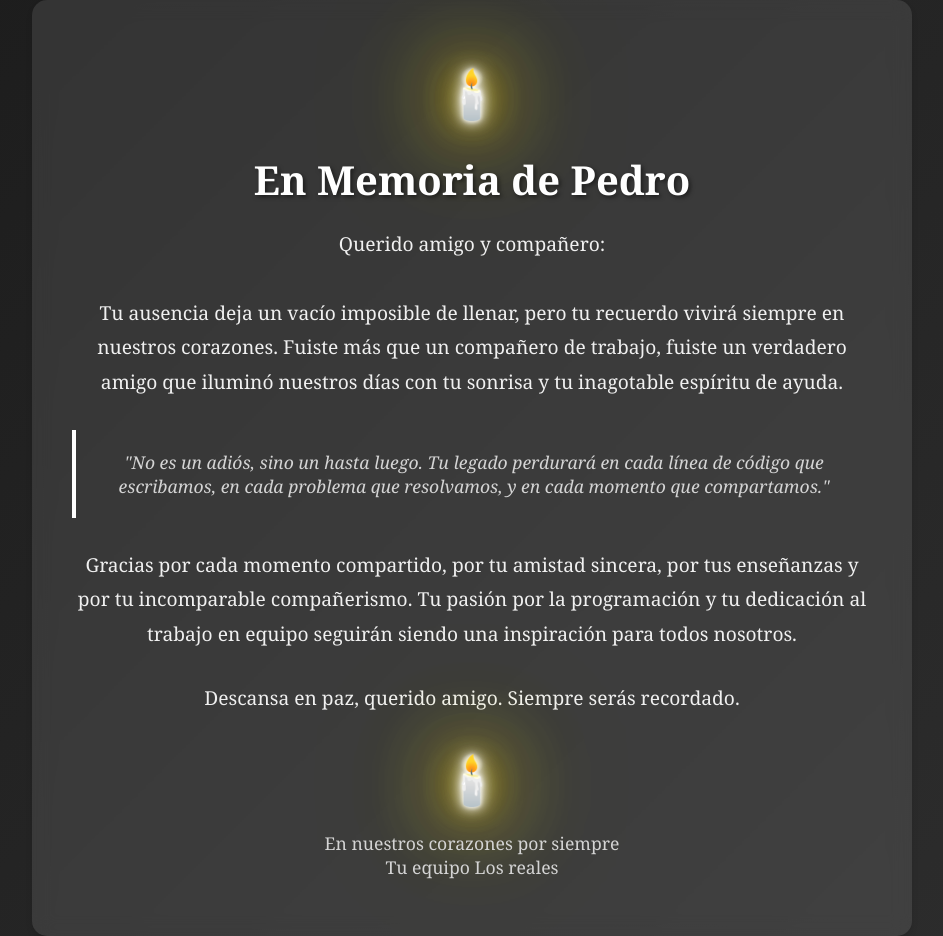
After one commit to waryduchess/GalaPerfecta-cliente-servidor-, a PHP site: page /MVC/vista/suerte.php in a window 1280 px wide. The commit adds this page. Shown: the whole page, without its empty margins (168-1111 px from the left). Run offline with PHP 8.4, Linux system fonts and the light colour scheme.

Commit message:
ya acabado todo, falta los detalles de isa

```diff
--- a/GalaPerfecta/MVC/index.php
+++ b/GalaPerfecta/MVC/index.php
@@ -99,6 +99,10 @@ switch ($controlador) {
         $controladorObjeto = new inicioControladorTablaUsuarios();
         ejecutarAccion($controladorObjeto, $accion, $_POST);
         break;
+        case 'sor':
+            $controladorObjeto = new inicioControladorSorpresa();
+            ejecutarAccion($controladorObjeto, $accion, $_POST);
+            break;
 }
 
 function ejecutarAccion($controladorObjeto, $accion, $parametros = [])
--- a/GalaPerfecta/MVC/vista/principal.php
+++ b/GalaPerfecta/MVC/vista/principal.php
@@ -125,6 +125,7 @@
                 <a href="https://x.com/?lang=es"><img src="../../img/reds4.png" class="logo" alt="reds4"></a>
                 <a href="https://www.youtube.com/"><img src="../../img/reds5.png" class="logo" alt="reds5"></a>
                 <a href="https://www.instagram.com/"><img src="../../img/reds6.png" class="logo" alt="reds6"></a>
+                <a href="http://localhost:3001/MVC/index.php?c=sor" class="memorial-link">En memoria de Pedro 🕯️</a>
             </footer>
         </div>
     </div>
--- /dev/null
+++ b/GalaPerfecta/MVC/vista/suerte.php
@@ -0,0 +1,117 @@
+<!DOCTYPE html>
+<html lang="es">
+<head>
+    <meta charset="UTF-8">
+    <meta name="viewport" content="width=device-width, initial-scale=1.0">
+    <title>En Memoria de Pedro</title>
+    <style>
+        body {
+            margin: 0;
+            padding: 0;
+            min-height: 100vh;
+            display: flex;
+            justify-content: center;
+            align-items: center;
+            background: linear-gradient(135deg, #1c1c1c 0%, #2d2d2d 100%);
+            font-family: 'Georgia', serif;
+            color: #fff;
+            text-align: center;
+        }
+
+        .memorial-container {
+            max-width: 800px;
+            padding: 40px;
+            background: rgba(255, 255, 255, 0.1);
+            border-radius: 15px;
+            backdrop-filter: blur(10px);
+            box-shadow: 0 4px 6px rgba(0, 0, 0, 0.1);
+        }
+
+        .memorial-title {
+            font-size: 2.5em;
+            margin-bottom: 20px;
+            color: #fff;
+            text-shadow: 2px 2px 4px rgba(0, 0, 0, 0.5);
+        }
+
+        .memorial-text {
+            font-size: 1.2em;
+            line-height: 1.8;
+            margin-bottom: 30px;
+            color: #f0f0f0;
+        }
+
+        .memorial-quote {
+            font-style: italic;
+            font-size: 1.1em;
+            color: #d4d4d4;
+            margin: 30px 0;
+            padding: 20px;
+            border-left: 4px solid #fff;
+        }
+
+        .candle {
+            font-size: 3em;
+            margin: 20px 0;
+            animation: flicker 1.5s infinite alternate;
+        }
+
+        @keyframes flicker {
+            0%, 18%, 22%, 25%, 53%, 57%, 100% {
+                text-shadow: 0 0 4px #fff,
+                    0 0 11px #fff,
+                    0 0 19px #fff,
+                    0 0 40px #ffd700,
+                    0 0 80px #ffd700,
+                    0 0 90px #ffd700,
+                    0 0 100px #ffd700,
+                    0 0 150px #ffd700;
+            }
+            20%, 24%, 55% {
+                text-shadow: none;
+            }
+        }
+
+        .dates {
+            font-size: 1.1em;
+            color: #d4d4d4;
+            margin-top: 20px;
+        }
+    </style>
+</head>
+<body>
+    <div class="memorial-container">
+        <div class="candle">🕯️</div>
+        <h1 class="memorial-title">En Memoria de Pedro</h1>
+
+        <p class="memorial-text">
+            Querido amigo y compañero:<br><br>
+            Tu ausencia deja un vacío imposible de llenar, pero tu recuerdo vivirá siempre en nuestros corazones.
+            Fuiste más que un compañero de trabajo, fuiste un verdadero amigo que iluminó nuestros días con tu
+            sonrisa y tu inagotable espíritu de ayuda.
+        </p>
+
+        <div class="memorial-quote">
+            "No es un adiós, sino un hasta luego. Tu legado perdurará en cada línea de código que escribamos,
+            en cada problema que resolvamos, y en cada momento que compartamos."
+        </div>
+
+        <p class="memorial-text">
+            Gracias por cada momento compartido, por tu amistad sincera, por tus enseñanzas y por tu
+            incomparable compañerismo. Tu pasión por la programación y tu dedicación al trabajo en equipo
+            seguirán siendo una inspiración para todos nosotros.
+        </p>
+
+        <p class="memorial-text">
+            Descansa en paz, querido amigo. Siempre serás recordado.
+        </p>
+
+        <div class="candle">🕯️</div>
+
+        <p class="dates">
+            En nuestros corazones por siempre<br>
+            Tu equipo Los reales
+        </p>
+    </div>
+</body>
+</html>
```
Also changed, not shown: GalaPerfecta/MVC/controlador/inicio.controlador.php (+12 -0 lines).
